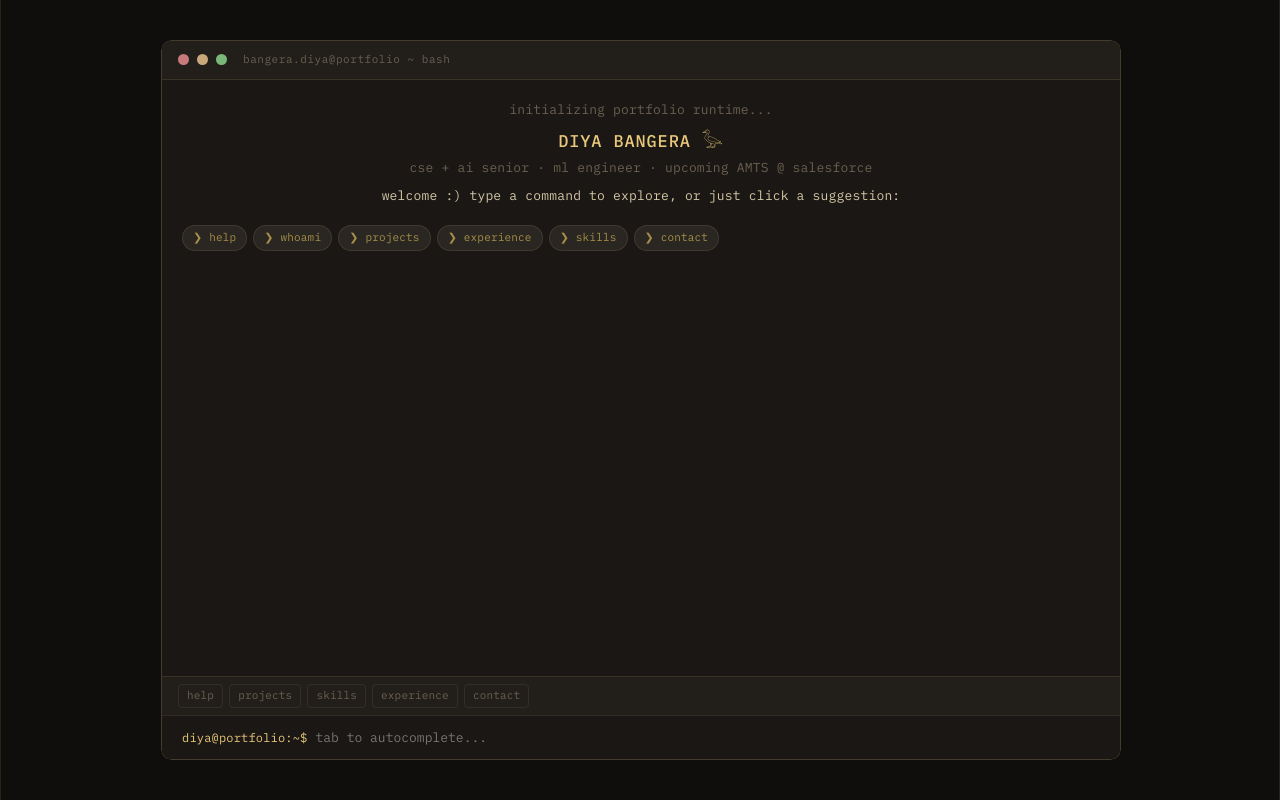
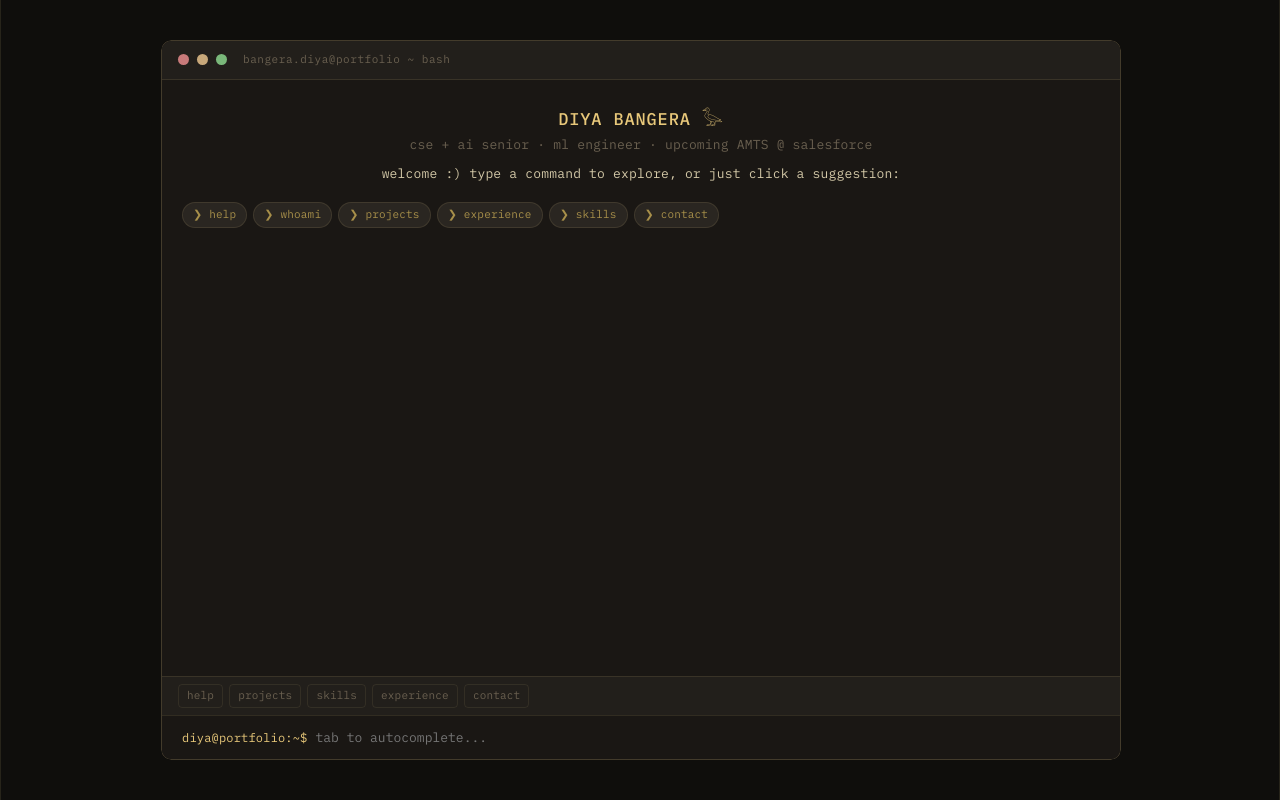
Before and after one commit to doooooodlesssss/diya-portfolio, a React (Vite) app: page / in a window 1280 px wide. Built offline with nearby package versions, Linux system fonts and the light colour scheme; the HTML template or start-up script is replaced by a standard one.

Commit message:
Update Terminal.jsx

```diff
--- a/src/components/Terminal.jsx
+++ b/src/components/Terminal.jsx
@@ -183,7 +183,7 @@ export default function Terminal() {
 
   useEffect(() => {
     const bootLines = [
-      { type: 'dim', text: 'initializing portfolio runtime...' },
+      // { type: 'dim', text: 'initializing portfolio runtime...' },
       // { type: 'green', text: '✓ loaded all projects' },
       // { type: 'green', text: '✓ indexed skills & experience' },
       // { type: 'green', text: '✓ achievements verified' },
```
